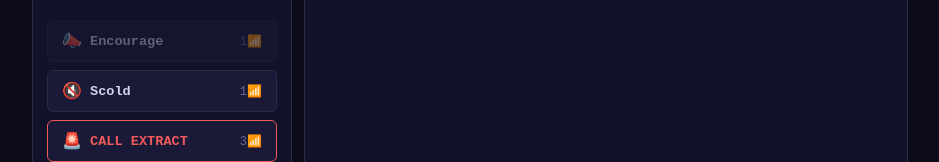
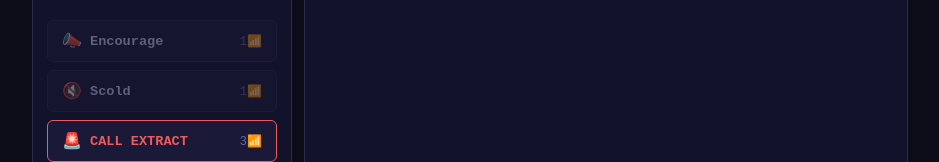
Before and after one commit to DanJ210/afk-raiders, a Vue app: page / in a window 1280 px wide. Shown: the part 475-637 px from the top of the page, without its empty margins (170-1109 px from the left). Built offline with nearby package versions, Linux system fonts and the light colour scheme.

Commit message:
Potential fix for pull request finding
Co-authored-by: Copilot Autofix powered by AI <175728472+Copilot@users.noreply.github.com>

```diff
--- a/src/components/HandlerActions.vue
+++ b/src/components/HandlerActions.vue
@@ -39,8 +39,7 @@ const canCallExtract = computed(() => currentSignal.value >= SIGNAL_COSTS.CALL_E
 
       <button
         class="action-btn action-btn--scold"
-        :disabled="!canScold"
-        :title="`Scold (${SIGNAL_COSTS.SCOLD} Signal) — nudge raider toward caution`"
+        :disabled="!canScold || store.phase !== 'RAIDING'"
         @click="store.scold()"
       >
         <span class="action-btn__icon">🔇</span>
```
